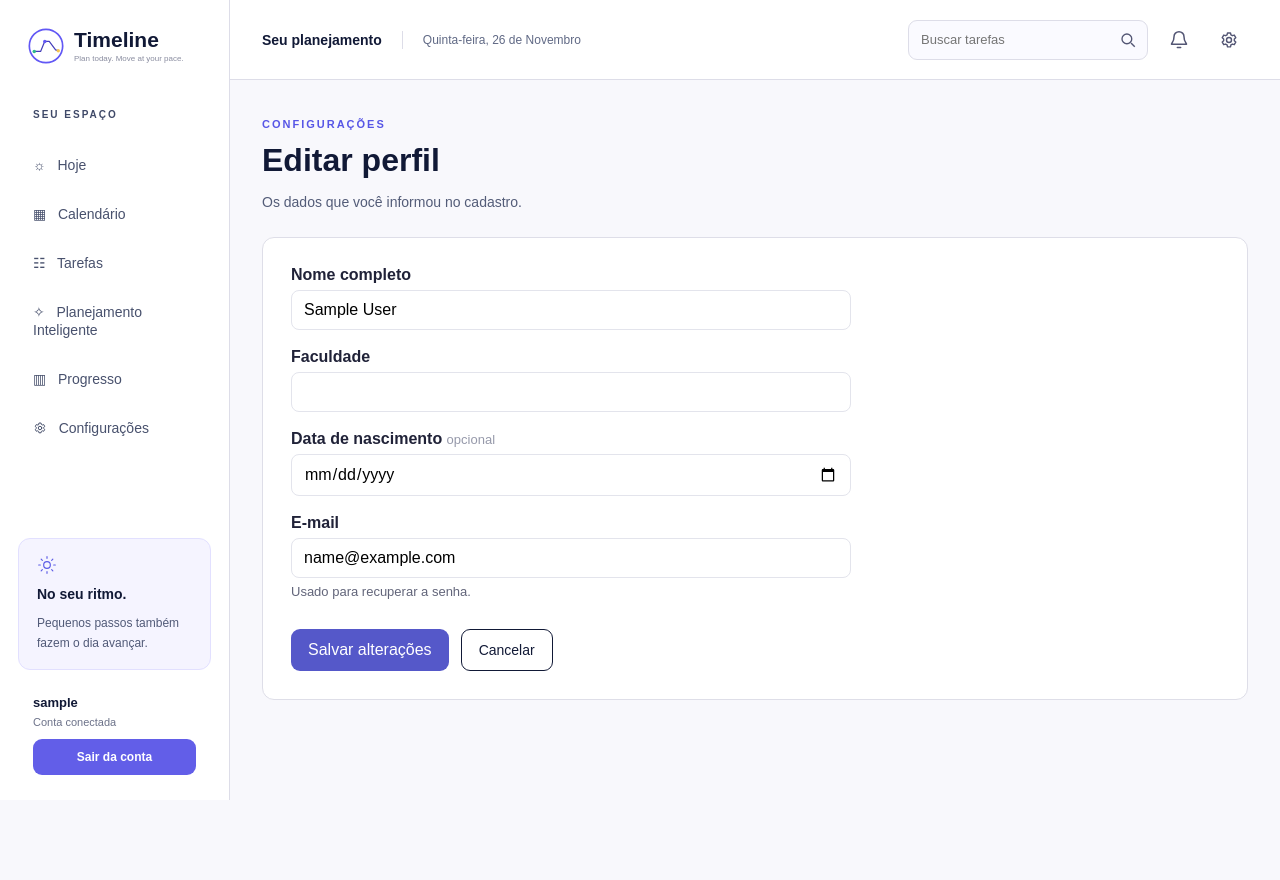
After one commit to GabrielaJusto/Timeline, a Django app: page /configuracoes/perfil/ in a window 1280 px wide. The commit adds this page. Run offline with Django 5.2, Linux system fonts and the light colour scheme; the visitor is signed in with stand-in values (Sample User, id 1); data that the repository does not hold is empty.

Commit message:
Permite editar o perfil e trocar a senha nas Configuracoes
O cadastro pedia nome, faculdade, nascimento e e-mail, mas nada deixava
alterar esses dados nem trocar a senha logado. Adiciona as duas telas,
com criacao de senha para contas do Google, e fecha uma regra CSS que
anulava o resto de configuracoes.css. 15 testes novos.

Co-Authored-By: Claude Opus 5.5 <noreply@anthropic.com>

```diff
--- a/config/urls.py
+++ b/config/urls.py
@@ -127,6 +127,18 @@ urlpatterns = [
         name="configuracoes",
     ),
 
+    path(
+        "configuracoes/perfil/",
+        views.editar_perfil,
+        name="editar_perfil",
+    ),
+
+    path(
+        "configuracoes/senha/",
+        views.alterar_senha,
+        name="alterar_senha",
+    ),
+
     # Notificações
     path(
         "notificacoes/",
--- a/core/auth_forms.py
+++ b/core/auth_forms.py
@@ -64,3 +64,84 @@ class CadastroForm(UserCreationForm):
                     },
                 )
         return usuario
+
+
+class PerfilForm(forms.Form):
+    """
+    Edição dos dados da conta pela tela de Configurações.
+
+    Usa as mesmas regras do cadastro: nome sem espaços repetidos,
+    nascimento que não está no futuro e e-mail que não pertence a outra conta.
+    """
+
+    nome_completo = forms.CharField(
+        label="Nome completo", max_length=150,
+        widget=forms.TextInput(attrs={"autocomplete": "name"}),
+    )
+    faculdade = forms.CharField(
+        label="Faculdade", max_length=200,
+        widget=forms.TextInput(attrs={"autocomplete": "organization"}),
+    )
+    data_nascimento = forms.DateField(
+        label="Data de nascimento", required=False,
+        widget=forms.DateInput(format="%Y-%m-%d", attrs={"type": "date", "autocomplete": "bday"}),
+    )
+    email = forms.EmailField(
+        label="E-mail",
+        widget=forms.EmailInput(attrs={"autocomplete": "email"}),
+        help_text="Usado para recuperar a senha.",
+    )
+
+    def __init__(self, *args, usuario, **kwargs):
+        self.usuario = usuario
+        perfil = getattr(usuario, "perfil_aluno", None)
+        kwargs.setdefault("initial", {
+            "nome_completo": (perfil.nome_completo if perfil else "") or usuario.get_full_name(),
+            "faculdade": perfil.faculdade if perfil else "",
+            "data_nascimento": perfil.data_nascimento if perfil else None,
+            "email": usuario.email,
+        })
+        super().__init__(*args, **kwargs)
+
+    def clean_nome_completo(self):
+        nome = " ".join(self.cleaned_data["nome_completo"].split())
+        if not nome:
+            raise forms.ValidationError("Informe seu nome.")
+        return nome
+
+    def clean_faculdade(self):
+        faculdade = " ".join(self.cleaned_data["faculdade"].split())
+        if not faculdade:
+            raise forms.ValidationError("Informe sua faculdade.")
+        return faculdade
+
+    def clean_data_nascimento(self):
+        data = self.cleaned_data["data_nascimento"]
+        if data and data > timezone.localdate():
+            raise forms.ValidationError("A data de nascimento não pode estar no futuro.")
+        return data
+
+    def clean_email(self):
+        email = self.cleaned_data["email"].strip().lower()
+        outras_contas = get_user_model().objects.filter(email__iexact=email).exclude(pk=self.usuario.pk)
+        if outras_contas.exists():
+            raise forms.ValidationError("Este e-mail já pertence a outra conta.")
+        return email
+
+    def save(self):
+        dados = self.cleaned_data
+        partes = dados["nome_completo"].split(" ", 1)
+        self.usuario.first_name = partes[0]
+        self.usuario.last_name = partes[1] if len(partes) > 1 else ""
+        self.usuario.email = dados["email"]
+        with transaction.atomic():
+            self.usuario.save(update_fields=["first_name", "last_name", "email"])
+            PerfilAluno.objects.update_or_create(
+                usuario=self.usuario,
+                defaults={
+                    "nome_completo": dados["nome_completo"],
+                    "faculdade": dados["faculdade"],
+                    "data_nascimento": dados["data_nascimento"],
+                },
+            )
+        return self.usuario
--- a/core/static/css/configuracoes.css
+++ b/core/static/css/configuracoes.css
@@ -402,7 +402,10 @@ a:focus-visible,
 }
 
 .rodape p {
-    margin: 6px
+    /* Esta regra estava sem fechamento e anulava
+       tudo o que vinha depois no arquivo, inclusive os @media. */
+    margin: 6px 0;
+}
 
 @media (max-width: 1100px) {
     .pagina-atual span {
@@ -510,3 +513,80 @@ a:focus-visible,
         text-align: left;
     }
 }
+
+
+/* EDITAR PERFIL E ALTERAR SENHA */
+
+.mensagens-configuracoes {
+    background: #eefaf5;
+    border-left: 4px solid #3ead87;
+    border-radius: 8px;
+    padding: 12px 16px;
+    margin-bottom: 18px;
+    color: #202238;
+}
+
+.mensagens-configuracoes p {
+    margin: 0;
+}
+
+.form-configuracoes {
+    display: grid;
+    gap: 18px;
+    max-width: 560px;
+}
+
+.campo-configuracoes {
+    display: grid;
+    gap: 6px;
+}
+
+.campo-configuracoes label {
+    font-weight: 600;
+    color: #202238;
+}
+
+.campo-configuracoes label span {
+    font-weight: 400;
+    color: #9699aa;
+    font-size: 13px;
+}
+
+.campo-configuracoes input {
+    border: 1px solid #e3e4ec;
+    border-radius: 8px;
+    padding: 10px 12px;
+    font: inherit;
+}
+
+.campo-configuracoes input:focus-visible {
+    outline: 3px solid #e8a63a;
+    outline-offset: 2px;
+}
+
+.campo-configuracoes small,
+.campo-configuracoes .helptext,
+.campo-configuracoes ul:not(.errorlist) {
+    color: #62657a;
+    font-size: 13px;
+}
+
+.form-configuracoes .errorlist {
+    margin: 0;
+    padding: 0;
+    list-style: none;
+    color: #d95d6a;
+    font-size: 13px;
+}
+
+.botao-salvar {
+    border: 0;
+    cursor: pointer;
+    font: inherit;
+    background-color: #5558c9;
+    color: #ffffff;
+}
+
+.botao-salvar:hover {
+    background-color: #4547a8;
+}
--- /dev/null
+++ b/core/templates/perfil.html
@@ -0,0 +1,45 @@
+{% extends 'base.html' %}
+{% load static %}
+{% block page_head %}
+    <meta charset="UTF-8">
+    <title>Timeline - Editar perfil</title>
+    <link rel="stylesheet" href="{% static 'css/configuracoes.css' %}">
+{% endblock %}
+{% block page_body %}
+    <div class="conteudo-principal">
+        <main>
+
+            <div class="inicio">
+                <div class="titulo-inicio">
+                    <p>CONFIGURAÇÕES</p>
+                    <h1>Editar perfil</h1>
+                    <span>Os dados que você informou no cadastro.</span>
+                </div>
+            </div>
+
+            <div class="card-configuracoes">
+                <form method="post" class="form-configuracoes" novalidate>
+                    {% csrf_token %}
+                    {{ form.non_field_errors }}
+
+                    {% for campo in form %}
+                        <div class="campo-configuracoes">
+                            <label for="{{ campo.id_for_label }}">
+                                {{ campo.label }}{% if not campo.field.required %} <span>opcional</span>{% endif %}
+                            </label>
+                            {{ campo }}
+                            {% if campo.help_text %}<small>{{ campo.help_text }}</small>{% endif %}
+                            {{ campo.errors }}
+                        </div>
+                    {% endfor %}
+
+                    <div class="botoes-configuracoes">
+                        <button type="submit" class="botao-configuracoes botao-salvar">Salvar alterações</button>
+                        <a href="{% url 'configuracoes' %}" class="botao-configuracoes">Cancelar</a>
+                    </div>
+                </form>
+            </div>
+
+        </main>
+    </div>
+{% endblock %}
--- a/core/views.py
+++ b/core/views.py
@@ -460,6 +460,43 @@ def configuracoes(request):
     return render(request, "configuracoes.html")
 
 
+@login_required
+def editar_perfil(request):
+    from django.contrib import messages
+    from .auth_forms import PerfilForm
+
+    form = PerfilForm(request.POST or None, usuario=request.user)
+
+    if request.method == "POST" and form.is_valid():
+        form.save()
+        messages.success(request, "Perfil atualizado.")
+        return redirect("configuracoes")
+
+    return render(request, "perfil.html", {"form": form})
+
+
+@login_required
+def alterar_senha(request):
+    from django.contrib import messages
+    from django.contrib.auth import update_session_auth_hash
+    from django.contrib.auth.forms import PasswordChangeForm, SetPasswordForm
+
+    # Quem entrou pelo Google pode não ter senha local:
+    # nesse caso a tela cria uma senha, sem pedir a atual.
+    tem_senha = request.user.has_usable_password()
+    Formulario = PasswordChangeForm if tem_senha else SetPasswordForm
+    form = Formulario(request.user, request.POST or None)
+
+    if request.method == "POST" and form.is_valid():
+        form.save()
+        # Mantém a pessoa conectada depois da troca.
+        update_session_auth_hash(request, form.user)
+        messages.success(request, "Senha alterada." if tem_senha else "Senha criada.")
+        return redirect("configuracoes")
+
+    return render(request, "alterar-senha.html", {"form": form, "tem_senha": tem_senha})
+
+
 
 @require_POST
 
```
Also changed, not shown: core/templates/alterar-senha.html (added, +49 -0 lines), core/templates/configuracoes.html (+15 -0 lines), core/test_perfil.py (added, +161 -0 lines).
